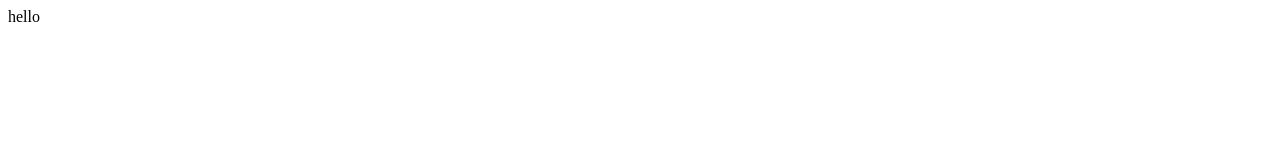
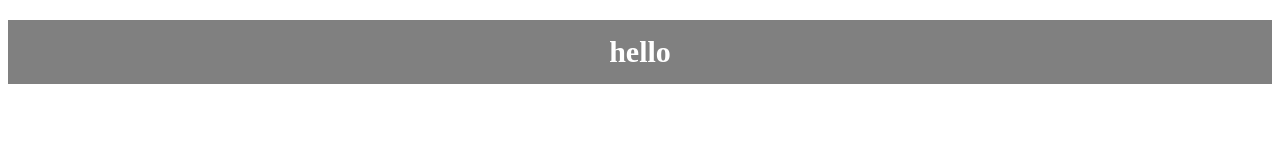
Before and after one commit to vijayagiriabhayavishnu-design/vishnu_vijayagiri, a plain HTML site: page GIT/index.html in a window 1280 px wide. Drawn offline with Linux system fonts and the light colour scheme.

Commit message:
first commit

```diff
--- /dev/null
+++ b/GIT/index.css
@@ -0,0 +1,7 @@
+h1{
+    background-color: grey;
+    padding: 15px;
+    color: white;
+    text-align: center;
+    font-size: 30px;
+}
--- a/GIT/index.html
+++ b/GIT/index.html
@@ -4,8 +4,9 @@
     <meta charset="UTF-8">
     <meta name="viewport" content="width=device-width, initial-scale=1.0">
     <title>Document</title>
+    <link rel="stylesheet" href="index.css">
 </head>
 <body>
-    hello
+   <h1>hello</h1>
 </body>
 </html>
```
